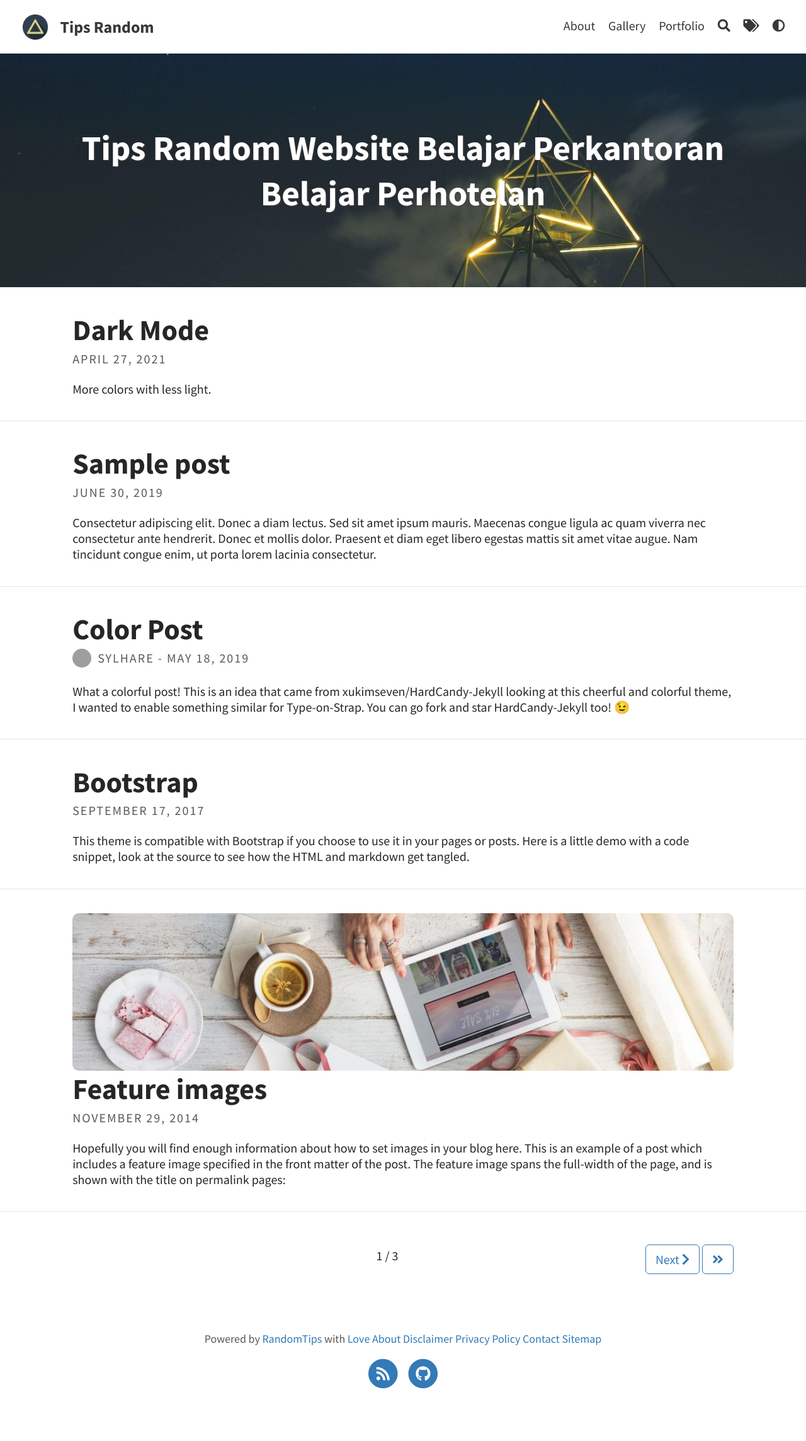
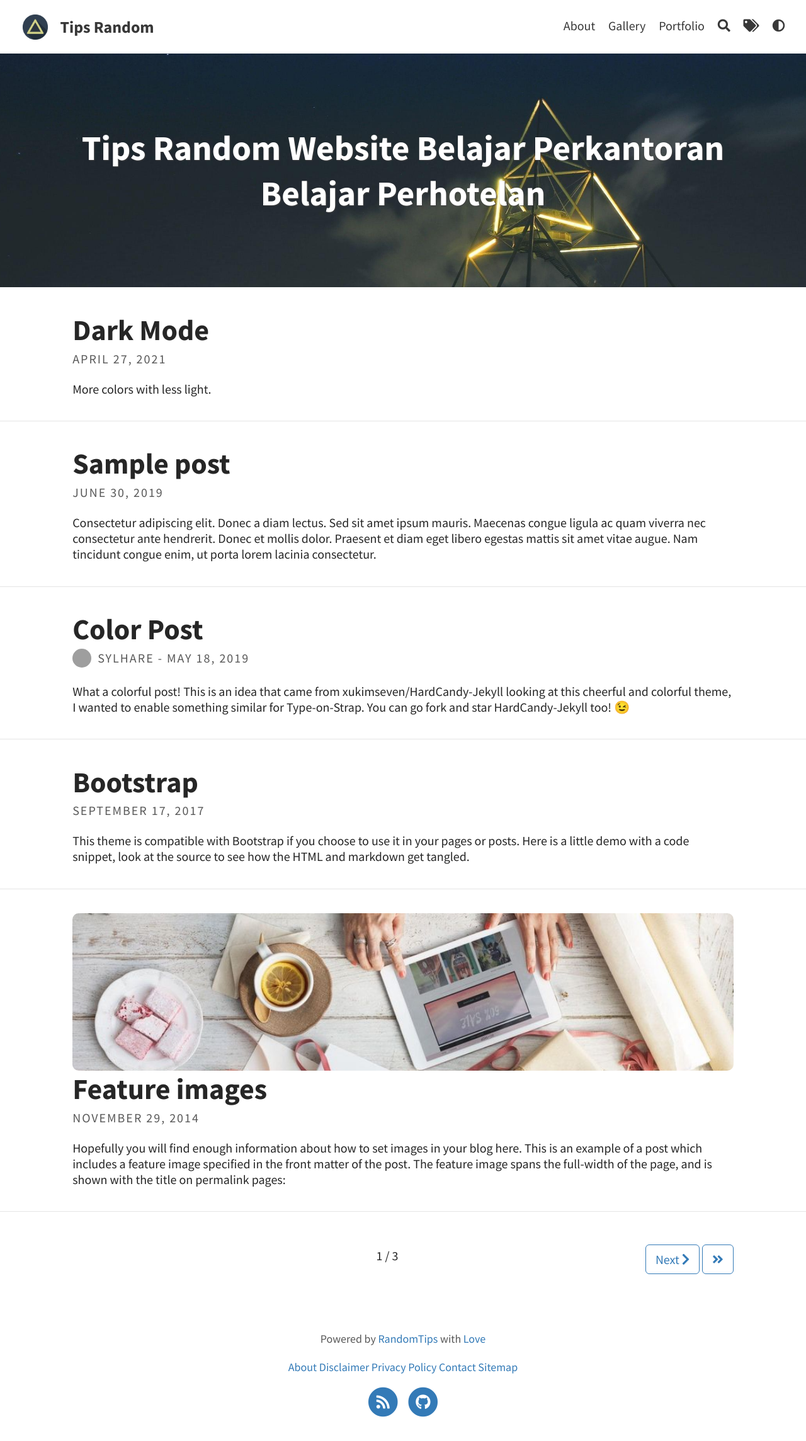
Before and after one commit to akunewb/akunewb.github.i, a Jekyll site: the page built from index.html, in a window 1280 px wide. Shown: the whole page at 63% size. Built offline with Jekyll 4.4.1, drawn with Linux system fonts in a browser that asks for light colours; the list of posts is cut into pages by our own code; before the commit the page ends 2243 px from its top, so only the background shows below that; grey boxes are pictures that could not be loaded.

```diff
--- a/_config.yml
+++ b/_config.yml
@@ -12,7 +12,8 @@ favicon: assets/favicon.ico                             # Icon displayed in the
 header_text: Tips Random Website Belajar Perkantoran Belajar Perhotelan
 header_feature_image: assets/img/pexels/triangular.jpeg
 footer_text: >
-  Powered by <a href="/">RandomTips</a> with <a href="/">Love</a> <a>   About Disclaimer Privacy Policy Contact Sitemap </a>
+  Powered by <a href="/">RandomTips</a> with <a href="/">Love</a>
+  <p> <a>   About Disclaimer Privacy Policy Contact Sitemap </a>
 
 
 # Blog
```
